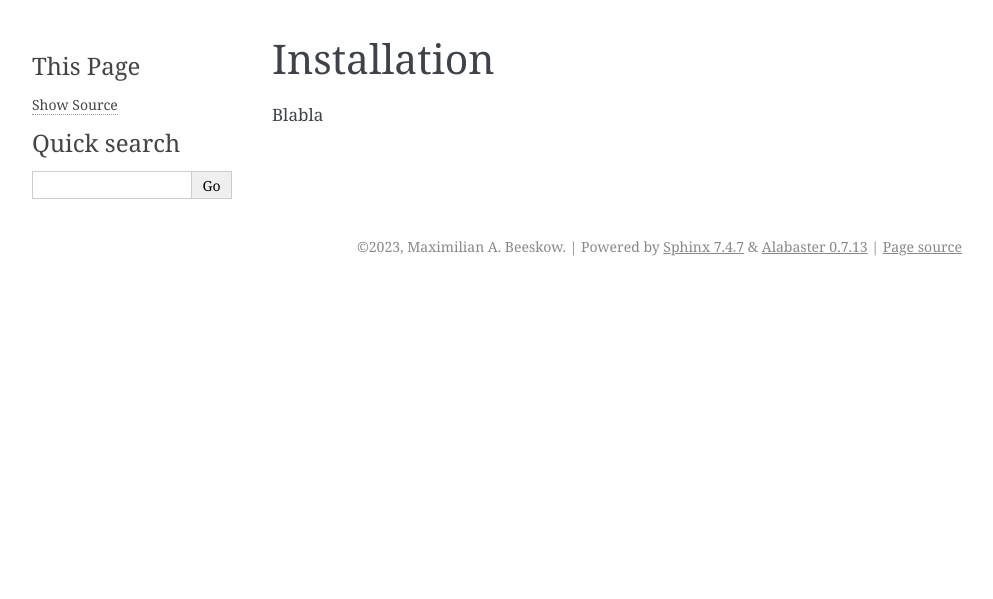
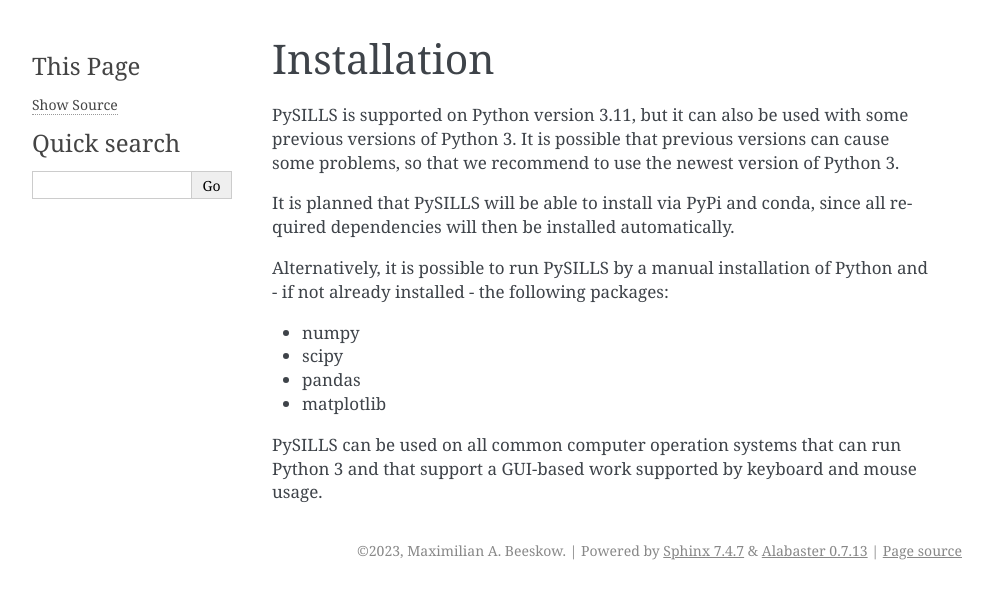
Before and after one commit to MABeeskow/PySILLS, a Sphinx documentation site: the page built from documentation/getting_started/installation.rst, in a window 1280 px wide. Shown: the top 599 px of the page, without its empty margins (148-1141 px from the left). Built offline with Sphinx 7.4.7, drawn with Linux system fonts in a browser that asks for light colours; pages that are not in the unit, such as notebooks, are missing from menus.

Commit message:
"readthedocs work"

```diff
--- a/documentation/getting_started/installation.rst
+++ b/documentation/getting_started/installation.rst
@@ -3,4 +3,19 @@
 Installation
 ===========================================================
 
-Blabla
+PySILLS is supported on Python version 3.11, but it can also be used with some previous versions of Python 3. It is
+possible that previous versions can cause some problems, so that we recommend to use the newest version of Python 3.
+
+It is planned that PySILLS will be able to install via PyPi and conda, since all required dependencies will then be
+installed automatically.
+
+Alternatively, it is possible to run PySILLS by a manual installation of Python and - if not already installed - the
+following packages:
+
+* numpy
+* scipy
+* pandas
+* matplotlib
+
+PySILLS can be used on all common computer operation systems that can run Python 3 and that support a GUI-based work
+supported by keyboard and mouse usage.
--- a/documentation/getting_started/whatiswhat/index.rst
+++ b/documentation/getting_started/whatiswhat/index.rst
@@ -1,9 +1,9 @@
-.. _examples_ref:
+.. _whatiswhat_ref:
 
-Example Models
+LA-ICP-MS in a nutshell
 ===========================================================
 
-There is a series of examples available for PySILLS.
+This sections gives a short overview about the wide field of LA-ICP-MS experiments with a focus on geosciences.
 
 .. toctree::
     :maxdepth: 1
```
